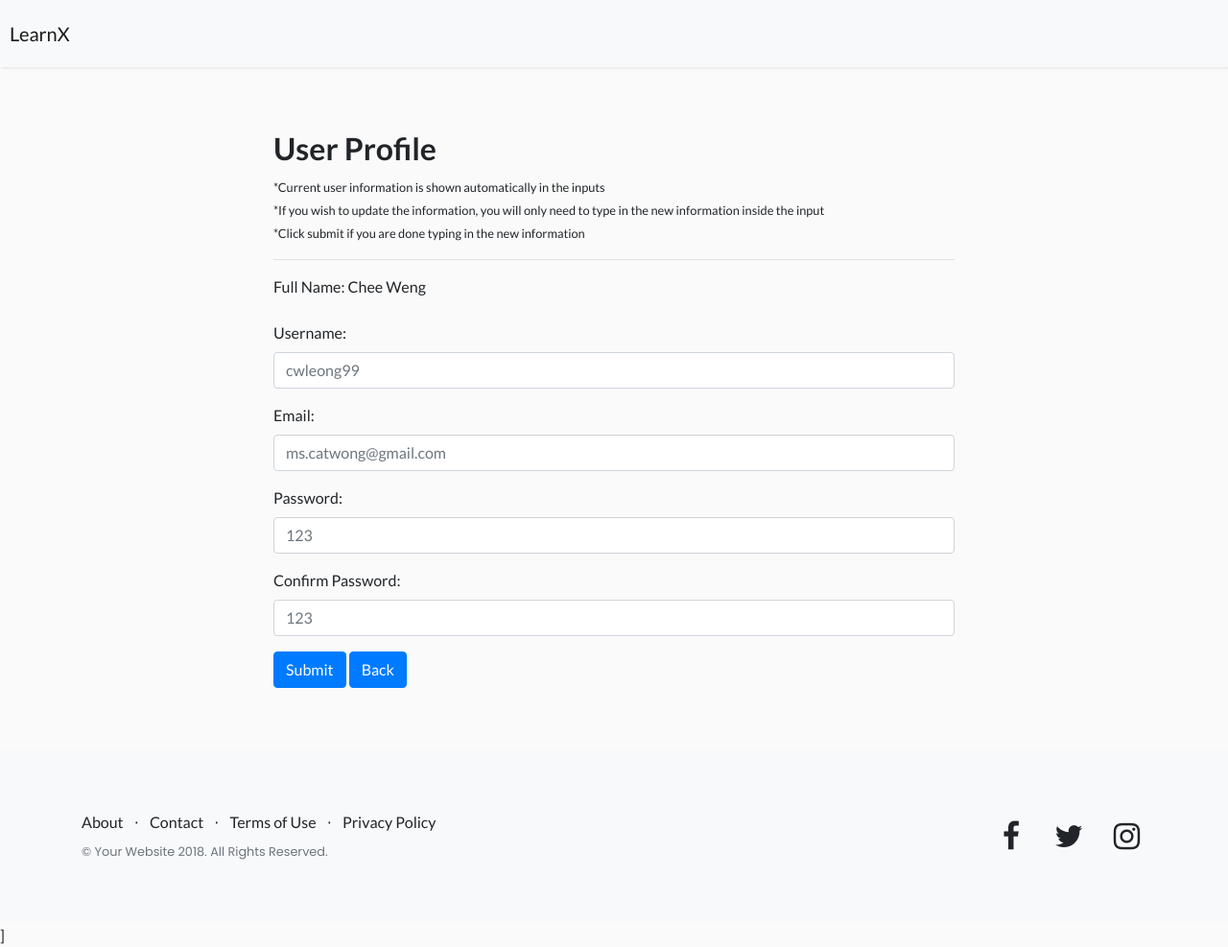
After one commit to csleong98/LearnX, a PHP site: page /profile.php in a window 1280 px wide. The commit adds this page. Shown: the whole page at 96% size. Run offline with PHP 8.4, Linux system fonts and the light colour scheme; a user stored in the database is signed in; data comes from the database, SQL or seed files in the repository; some libraries are stand-ins or nearby versions.

Commit message:
edit profile function added

```diff
--- /dev/null
+++ b/profile.php
@@ -0,0 +1,157 @@
+<?php
+
+session_start();
+
+include('connection.php');
+
+$username = $_SESSION['login_username'];
+
+?>
+
+<!DOCTYPE html>
+<html>
+
+<head>
+
+    <meta charset="utf-8">
+    <meta name="viewport" content="width=device-width, initial-scale=1, shrink-to-fit=no">
+    <meta name="description" content="">
+    <meta name="author" content="">
+
+    <title><?php echo $username;?></title>
+
+    <!-- Bootstrap core CSS -->
+    <link href="https://maxcdn.bootstrapcdn.com/bootstrap/4.0.0/css/bootstrap.min.css" rel="stylesheet">
+    <link rel="stylesheet" href="https://cdnjs.cloudflare.com/ajax/libs/malihu-custom-scrollbar-plugin/3.1.5/jquery.mCustomScrollbar.min.css">
+
+    <!-- Custom fonts for this template -->
+    <link href="vendor/font-awesome/css/font-awesome.min.css" rel="stylesheet" type="text/css">
+    <link href="https://fonts.googleapis.com/css?family=Lato:300,400,700,300italic,400italic,700italic" rel="stylesheet" type="text/css">
+
+    <!-- Custom styles for this template -->
+    <link rel="stylesheet" href="css/sidebar.css">
+    <link href="css/landing-page.css" rel="stylesheet">
+    <link href="css/checkbox.css" rel="stylesheet">
+
+</head>
+
+<<body id="page-top">
+
+<!-- Navigation -->
+<nav class="navbar fixed-top navbar-expand-lg navbar-light bg-light">
+    <a class="navbar-brand" href="index.php">LearnX</a>
+</nav>
+<div class="container" style="margin-top: 7em; margin-bottom: 4em;">
+    <?php
+
+        $sql = "SELECT * FROM user WHERE username = '$username'";
+        $results = mysqli_query($conn, $sql);
+
+        if(mysqli_num_rows($results) >= 0){
+            while($row = mysqli_fetch_array($results)){
+                $edit_username = $row['username'];
+                $fullname = $row['realname'];
+                $email = $row['email'];
+                $password = $row['password'];
+                $confirm_password = $row['confirm_password'];
+            }
+        }
+    ?>
+    <form class="col-lg-8 mx-auto" action="edit_profile.php" method="POST">
+        <h2>User Profile</h2>
+        <span><small>*Current user information is shown automatically in the inputs</small></span>
+        <br>
+        <span><small>*If you wish to update the information, you will only need to type in the new information inside the input</small></span>
+        <br>
+        <span><small>*Click submit if you are done typing in the new information</small></span>
+        <hr>
+        <div class="form-group">
+            <label class="mr-sm-2" for="fullname"><?php echo "Full Name: $fullname";?></label>
+        </div>
+
+        <div class="form-group">
+            <label class="mr-sm-2" for="username">Username:</label>
+            <input name="username" class="form-control" type="text" placeholder="<?php echo $edit_username;?>">
+        </div>
+
+        <div class="form-group">
+            <label class="mr-sm-2" for="email">Email:</label>
+            <input name="email" class="form-control" type="email" placeholder="<?php echo $email;?>">
+        </div>
+
+        <div class="form-group">
+            <label class="mr-sm-2" for="password">Password:</label>
+            <input name="password" class="form-control" type="password" placeholder="<?php echo $password;?>">
+        </div>
+
+        <div class="form-group">
+            <label class="mr-sm-2" for="email">Confirm Password:</label>
+            <input name="confirm_password" class="form-control" type="password" placeholder="<?php echo $confirm_password;?>">
+        </div>
+
+        <div class="form-group">
+                <button type="submit" name="edit" class="btn btn-primary">Submit</button>
+                <a href="user_homepage.php" class="btn btn-primary">Back</a>
+        </div>
+    </form>
+</div>
+
+
+<!-- Footer -->
+<footer class="footer bg-light">
+    <div class="container">
+        <div class="row">
+            <div class="col-lg-6 text-center text-lg-left my-auto">
+                <ul class="list-inline mb-2">
+                    <li class="list-inline-item">
+                        <a href="#">About</a>
+                    </li>
+                    <li class="list-inline-item">&sdot;</li>
+                    <li class="list-inline-item">
+                        <a href="#">Contact</a>
+                    </li>
+                    <li class="list-inline-item">&sdot;</li>
+                    <li class="list-inline-item">
+                        <a href="#">Terms of Use</a>
+                    </li>
+                    <li class="list-inline-item">&sdot;</li>
+                    <li class="list-inline-item">
+                        <a href="#">Privacy Policy</a>
+                    </li>
+                </ul>
+                <p class="text-muted small mb-4 mb-lg-0">&copy; Your Website 2018. All Rights Reserved.</p>
+            </div>
+            <div class="col-lg-6 text-center text-lg-right my-auto">
+                <ul class="list-inline mb-0">
+                    <li class="list-inline-item mr-3">
+                        <a href="#">
+                            <i class="fa fa-facebook fa-2x fa-fw"></i>
+                        </a>
+                    </li>
+                    <li class="list-inline-item mr-3">
+                        <a href="#">
+                            <i class="fa fa-twitter fa-2x fa-fw"></i>
+                        </a>
+                    </li>
+                    <li class="list-inline-item">
+                        <a href="#">
+                            <i class="fa fa-instagram fa-2x fa-fw"></i>
+                        </a>
+                    </li>
+                </ul>
+            </div>
+        </div>
+    </div>
+</footer>
+
+<!-- Bootstrap core JavaScript -->
+<script src="vendor/jquery/jquery.min.js"></script>
+<script src="vendor/bootstrap/js/bootstrap.bundle.min.js"></script>
+
+<!-- Plugin JavaScript -->]
+
+<!-- Custom JavaScript for this theme -->
+
+</body>
+
+</html>
--- a/tutorial_1.php
+++ b/tutorial_1.php
@@ -115,7 +115,7 @@ if(mysqli_num_rows($results) >= 0){
                                 <?php echo $_SESSION['login_username'];?>
                             </a>
                             <div class="dropdown-menu dropdown-menu-right" aria-labelledby="navbarDropdown">
-                                <a class="dropdown-item" href="#">Profile</a>
+                                <a class="dropdown-item" href="profile.php">Profile</a>
                                 <a class="dropdown-item" href="logout.php">Log Out</a>
                             </div>
                         </li>
--- a/tutorial_2.php
+++ b/tutorial_2.php
@@ -147,7 +147,7 @@ if(mysqli_num_rows($results) >= 0){
                                 <?php echo $_SESSION['login_username'];?>
                             </a>
                             <div class="dropdown-menu dropdown-menu-right" aria-labelledby="navbarDropdown">
-                                <a class="dropdown-item" href="#">Profile</a>
+                                <a class="dropdown-item" href="profile.php">Profile</a>
                                 <a class="dropdown-item" href="logout.php">Log Out</a>
                             </div>
                         </li>
--- a/tutorial_3.php
+++ b/tutorial_3.php
@@ -148,7 +148,7 @@ if(mysqli_num_rows($results) >= 0){
                                 <?php echo $_SESSION['login_username'];?>
                             </a>
                             <div class="dropdown-menu dropdown-menu-right" aria-labelledby="navbarDropdown">
-                                <a class="dropdown-item" href="#">Profile</a>
+                                <a class="dropdown-item" href="profile.php">Profile</a>
                                 <a class="dropdown-item" href="logout.php">Log Out</a>
                             </div>
                         </li>
--- a/tutorial_4.php
+++ b/tutorial_4.php
@@ -148,7 +148,7 @@ if(mysqli_num_rows($results) >= 0){
                                 <?php echo $_SESSION['login_username'];?>
                             </a>
                             <div class="dropdown-menu dropdown-menu-right" aria-labelledby="navbarDropdown">
-                                <a class="dropdown-item" href="#">Profile</a>
+                                <a class="dropdown-item" href="profile.php">Profile</a>
                                 <a class="dropdown-item" href="logout.php">Log Out</a>
                             </div>
                         </li>
--- a/user_homepage.php
+++ b/user_homepage.php
@@ -78,7 +78,7 @@ else {
                     <a class="nav-link dropdown-toggle" href="#" id="navbarDropdown" role="button" data-toggle="dropdown" aria-haspopup="true"
                         aria-expanded="false"></a>
                     <div class="dropdown-menu dropdown-menu-right" aria-labelledby="navbarDropdown">
-                        <a class="dropdown-item" href="#">Profile</a>
+                        <a class="dropdown-item" href="profile.php">Profile</a>
                         <a class="dropdown-item" href="logout.php">Log Out</a>
                     </div>
                 </li>
```
Also changed, not shown: edit_profile.php (added, +60 -0 lines).
